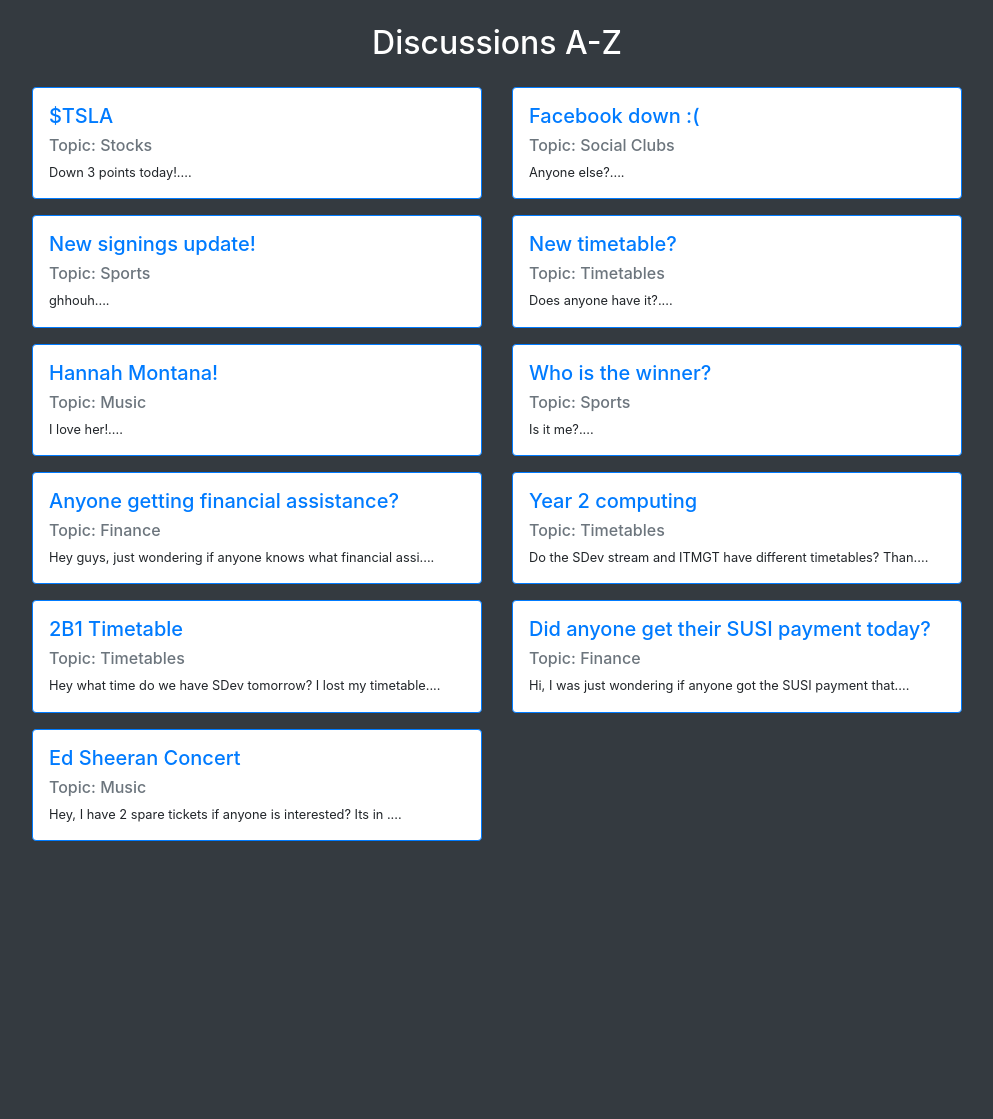
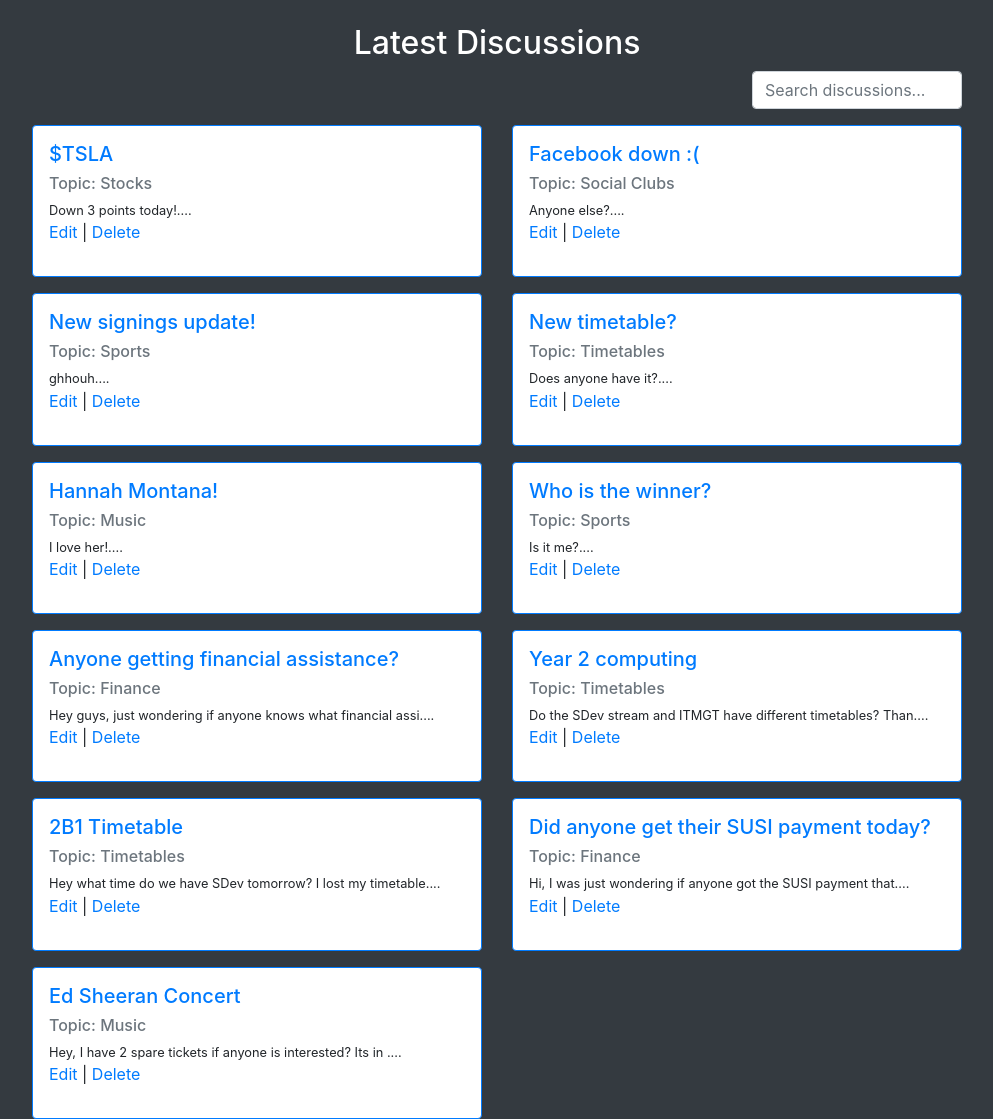
Before and after one commit to RhysMcCabe/come_slim_with_me, a Django app: page /discussions in a window 1280 px wide. Shown: the part 103-1222 px from the top of the page, without its empty margins (143-1136 px from the left). Before the commit the page ends 944 px from the top, so only its background shows below. Run offline with Django 3.2, Linux system fonts and the light colour scheme; data comes from the database, SQL or seed files in the repository; both versions use the stored data as it was after the commit; some libraries are stand-ins or nearby versions.

Commit message:
Added search bars frontend (no funtionality) and search results html

```diff
--- a/templates/discussion_detail.html
+++ b/templates/discussion_detail.html
@@ -3,8 +3,10 @@
 {% block content %}
 <div class="card mt-2">
   <div class="discussion-entry p-3">
-    <h4>{{ discussion.title }} - <a class="h5" href="">{{ discussion.topic.name }}</a></h4>
-    <p>{{ discussion.body }}</p>
+    <h4>{{ discussion.title }} - <a class="h5"
+        href="{% url 'topics_detail' discussion.topic.pk %}">{{ discussion.topic.name }}</a>
+    </h4>
+    <h6>{{ discussion.body }}</h6>
     <p><a href="{% url 'discussion_edit' discussion.pk %}">Edit</a> | <a
         href="{% url 'discussion_delete' discussion.pk %}">Delete</a></p>
   </div>
--- a/templates/discussion_list.html
+++ b/templates/discussion_list.html
@@ -1,10 +1,18 @@
 {% extends 'base.html' %}
 
 {% block content %}
-<h2 class="text-white text-center mt-4">Discussions A-Z</h2>
-{% if user.is_authenticated %}
-<a href="{% url 'discussion_new' %}" class="btn btn-primary mb-2">Add new discussion</a></li>
-{% endif %}
+<h2 class="text-white text-center mt-4">Latest Discussions</h2>
+<div class="row">
+    <div class="col">
+        {% if user.is_authenticated %}
+        <a href="{% url 'discussion_new' %}" class="btn btn-primary mb-2">Add new discussion</a></li>
+        {% endif %}
+    </div>
+    <div class="col-3 md-form active-cyan active-cyan-2 w-40">
+        <input class="form-control" type="text" placeholder="Search discussions..." aria-label="Search">
+    </div>
+</div>
+
 
 <div class="row">
 
@@ -14,6 +22,8 @@
             <h5><a href="{% url 'discussion_detail' discussion.pk %}">{{ discussion.title }}</a></h5>
             <h6 class="text-muted">Topic: {{ discussion.topic }}</h6>
             <small>{{ discussion.body|slice:"60" }}....</small>
+            <p><a href="{% url 'discussion_edit' discussion.pk %}">Edit</a> | <a
+                    href="{% url 'discussion_delete' discussion.pk %}">Delete</a></p>
         </div>
     </div>
     {% endfor %}
--- a/templates/topics_detail.html
+++ b/templates/topics_detail.html
@@ -1,7 +1,7 @@
 {% extends 'base.html' %}
 {% block title %}{{ topic.name }}{% endblock title %}
 {% block content %}
-<h3 class="text-center text-white">{{ topic }}</h3>
+<h3 class="text-center text-white mt-3">{{ topic }}</h3>
 {% if user.is_authenticated %}
 <a href="{% url 'discussion_new' %}" class=" mb-4 btn btn-primary btn-sm">Add new {{ topic }} discussion</a>
 </li>
```
Also changed, not shown: templates/discussion_comment.html (+10 -6 lines), templates/discussion_delete.html (+9 -5 lines), templates/discussion_edit.html (+9 -5 lines), templates/home.html (+12 -3 lines), db.sqlite3.
